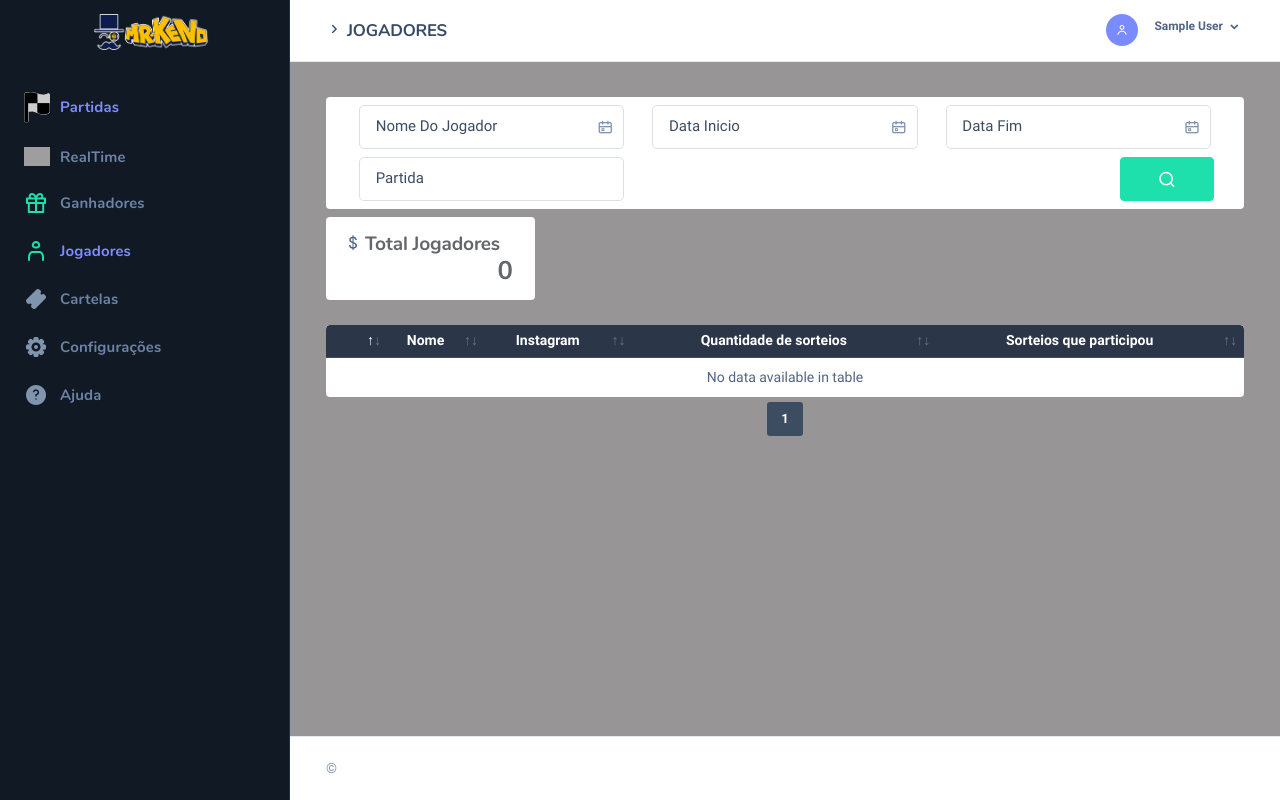
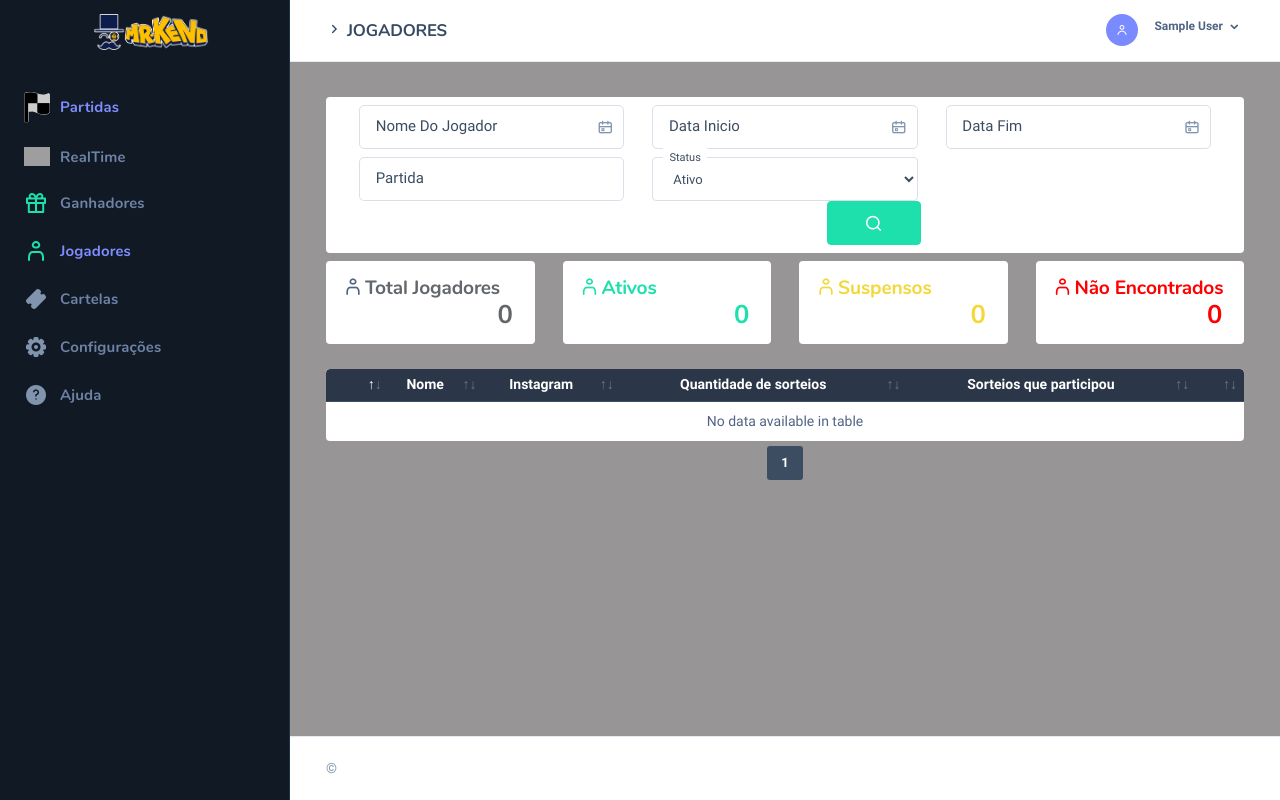
Before and after one commit to starktec/keno_promo, a Django app: page /jogadores/ in a window 1280 px wide. Run offline with Django 3.2, Linux system fonts and the light colour scheme; the visitor is signed in with stand-in values (Sample User, id 1); data that the repository does not hold is empty; parts of the project's set-up code (start-up, migrations or seed data) failed here and were passed over; some libraries are stand-ins or nearby versions; some web fonts are replaced; grey boxes are pictures that could not be loaded.

Commit message:
dash usuario update

```diff
--- a/jogo/forms.py
+++ b/jogo/forms.py
@@ -4,7 +4,7 @@ from django import forms
 from django.core.exceptions import ValidationError
 from jogo.choices import StatusCartelaChoice
 
-from jogo.consts import NamesValidations
+from jogo.consts import NamesValidations, StatusJogador
 from jogo.models import TemplatePartida, Usuario, Partida, PARTIDA_TIPOS_CHOICES, \
     Configuracao, TEMPO_CHOICES, TEMPO_LIBERAR_CHOICES, TEMPO_MINIMO_ANTECIPADO
 from jogo.utils import testa_horario
@@ -312,6 +312,10 @@ class JogadoresForm(forms.Form):
     partida = forms.IntegerField(required=False,
                                  widget=forms.NumberInput(
                                      attrs={'class': "form-control form-control-lg form-control-outlined", 'autocomplete': "off"}))
+    status = forms.ChoiceField(required=False,choices=StatusJogador.choices,
+                               widget=forms.Select(attrs={'class': "form-select-lg form-control form-control-outlined",
+                                                          'autocomplete': "off"}),
+                               )
 
 
 class UsuarioForm(forms.Form):
--- a/jogo/templates/jogadores.html
+++ b/jogo/templates/jogadores.html
@@ -54,7 +54,16 @@ JOGADORES
                                 </div>
                             </div>
                         </div>
-                        <div class="col-12 col-sm-12 col-md-12 col-lg-8 col-xl-8 container-input-search text-right form-group">
+                        <div class="col-xl-4 col-lg-4 col-md-6 col-sm-6 container-input-create-secundary">
+                            <div class="form-group">
+                                <div class="form-control-wrap">
+                                {{ form.status }}
+                                <label class="form-label-outlined label-search" for="id_status">Status</label>
+                                </div>
+                            </div>
+                        </div>
+                        <! -- montar o alinhamento -->
+                        <div class="col-sm-12 col-md-12 col-lg-8 col-xl-8 container-input-search text-right form-group">
                             <button onclick=test(1) class="col-3 col-sm-3 col-md-2 col-lg-2 col-xl-2 justify-content-center btn btn-success btn-search form-control-lg">
                                 <em class="icon ni ni-search"></em>
                             </button>
@@ -73,11 +82,44 @@ JOGADORES
         <div class="col-sm-6 col-md-6 col-lg-3 ">
             <div class="card cards-status">
                 <div class="row text-center">
-                    <em class="icon ni ni-sign-mxn icon-card color-card-on-line"></em>
+                    <em class="icon ni ni-user icon-card color-card-on-line"></em>
                     <h6 class="title-card color-card-pos">Total Jogadores</h6>
                 </div>
                 <div class="row">
                     <h6 class="col-12 text-right subtitle-card color-card-pos">{{ total_dados }}</h6>
+                </div>
+            </div>
+        </div>
+        <div class="col-sm-6 col-md-6 col-lg-3 ">
+            <div class="card cards-status text-verde">
+                <div class="row text-center ">
+                    <em class="icon ni ni-user icon-card color-card-on-line"></em>
+                    <h6 class="title-card color-card-pos text-verde">Ativos</h6>
+                </div>
+                <div class="row text-verde">
+                    <h6 class="col-12 text-right subtitle-card color-card-pos text-verde">{{ total_ativos }}</h6>
+                </div>
+            </div>
+        </div>
+        <div class="col-sm-6 col-md-6 col-lg-3 ">
+            <div class="card cards-status text-amarelo">
+                <div class="row text-center">
+                    <em class="icon ni ni-user icon-card color-card-on-line"></em>
+                    <h6 class="title-card color-card-pos text-amarelo">Suspensos</h6>
+                </div>
+                <div class="row">
+                    <h6 class="col-12 text-right subtitle-card color-card-pos text-amarelo">{{ total_suspensos }}</h6>
+                </div>
+            </div>
+        </div>
+        <div class="col-sm-6 col-md-6 col-lg-3 ">
+            <div class="card cards-status">
+                <div class="row text-center text-vermelho">
+                    <em class="icon ni ni-user icon-card color-card-on-line"></em>
+                    <h6 class="title-card color-card-pos text-vermelho">Não Encontrados</h6>
+                </div>
+                <div class="row">
+                    <h6 class="col-12 text-right subtitle-card color-card-pos text-vermelho">{{ total_fake }}</h6>
                 </div>
             </div>
         </div>
@@ -94,12 +136,20 @@ JOGADORES
                             <th scope="col">Instagram</th>
                             <th scope="col">Quantidade de sorteios</th>
                             <th scope="col">Sorteios que participou</th>
+                            <th scope="col"></th>
                         </tr>
                     </thead>
                     <tbody class="text-center tbody-content">
                     {% for jogador in jogadores %}
                         <tr>
-                            <td scope="row">{{ jogador.id }}</td>
+                            <td scope="row">
+                                {% if jogador.foto %}<p><img src="{{ jogador.foto }}" width="50%"></p>{% endif %}
+                                (ID {{ jogador.id }}) <span {% if jogador.status == 1 %} class="btn-success"
+                                {% elif jogador.status == 2 %} class="btn-warning"
+                                {% elif jogador.status == 3 %} class="btn-danger"
+                                {% endif %}
+                            >{{ jogador.get_status_display }}</span>
+                            </td>
                             <td scope="row">{{ jogador.nome }}</td>
                             <td scope="row">
                                 <a href="https://www.instagram.com/{{ jogador.usuario }}/" target="_blank">
@@ -137,7 +187,11 @@ JOGADORES
                                     </div>
                                 </div>
                             </td>
-                            <!-- Ganhou Acumulado -->
+                            <td>
+                                {% if jogador.status == 2 %}
+                                <button class="btn-success" >Ativar jogador</button>
+                                {% endif %}
+                            </td>
                         </tr>
                     {% endfor %}
 
--- a/jogo/views.py
+++ b/jogo/views.py
@@ -365,9 +365,14 @@ def jogadores(request):
                 jogadores = jogadores.filter(cartela__in=cartelas)
             if 'nome_jogador' in form.cleaned_data and form.cleaned_data['nome_jogador']:
                 jogadores = jogadores.filter(nome__icontains=form.cleaned_data['nome_jogador'])
+            if 'status' in form.cleaned_data and form.cleaned_data['status']:
+                jogadores = jogadores.filter(status=form.cleaned_data['status'])
         else:
             print(form.errors)
     total_dados = jogadores.count()
+    total_ativos = jogadores.filter(status=1).count()
+    total_suspensos = jogadores.filter(status=2).count()
+    total_fake = jogadores.filter(status=3).count()
     ultima_pagina = 1
     jogadores = jogadores.annotate(num_cartelas = Count('cartela')).order_by('-num_cartelas')
     if (total_dados != 0 and itens_pagina != 0):
@@ -386,7 +391,9 @@ def jogadores(request):
     pagina_anterior = pagina - 1
 
     return render(request,'jogadores.html',{'jogadores':jogadores,'form':form,'pagina_atual': pagina,'ultima_pagina':ultima_pagina,'proxima_pagina': proxima_pagina,
-                                            'pagina_anterior': pagina_anterior,'pagina_anterior':pagina_anterior,'total_dados':total_dados})
+                                            'pagina_anterior': pagina_anterior,'pagina_anterior':pagina_anterior,
+                                            'total_dados':total_dados,'total_ativos':total_ativos,'total_suspensos':total_suspensos,
+                                            'total_fake':total_fake})
 
 @login_required(login_url="/login/")
 def criarpartida(request):
--- a/static/js/teslahud.js
+++ b/static/js/teslahud.js
@@ -116,7 +116,7 @@ let dev = false;
             ctx.fillText(speed, 250, 220);
 
             ctx.font = "15px MuseoSans_900-webfont";
-            ctx.fillText("@ph", 250, 235);
+            ctx.fillText("@pm", 250, 235);
 
             if (gear == 0 && speed > 0) {
                 ctx.fillStyle = "#999";
--- a/static/style/index.css
+++ b/static/style/index.css
@@ -876,16 +876,20 @@ btn-text {
   z-index: 1 !important;
 }
 
-span .text-verde {
+.text-verde {
   color: #1ee0ac !important;
 }
 
-span .text-amarelo {
+.text-amarelo {
   color: #f3d83b !important;
 }
 
-span .text-azul {
+.text-azul {
   color: #1260d6 !important;
+}
+
+.text-vermelho {
+  color: red !important;
 }
 
 span .icon-img {
```
